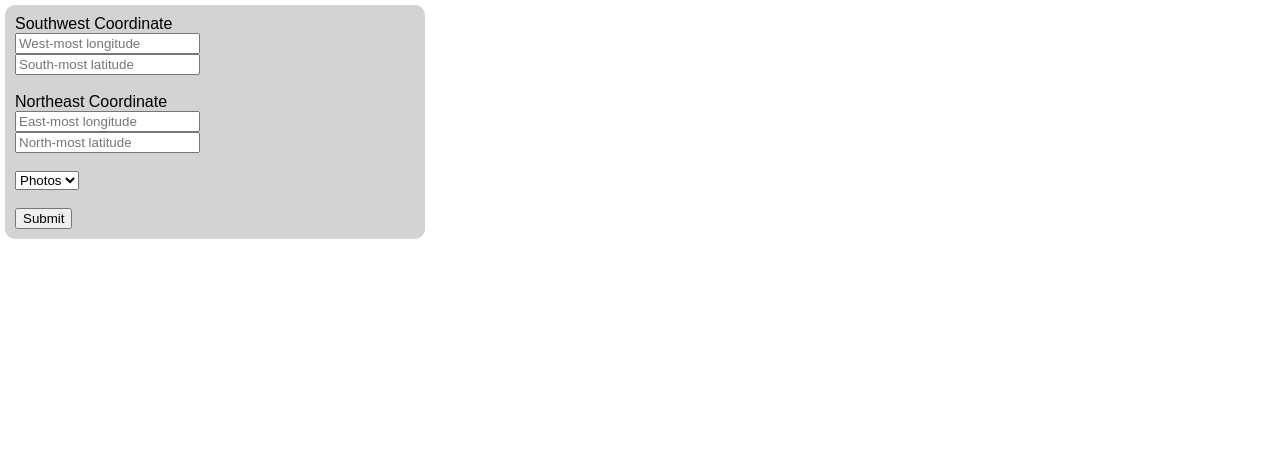
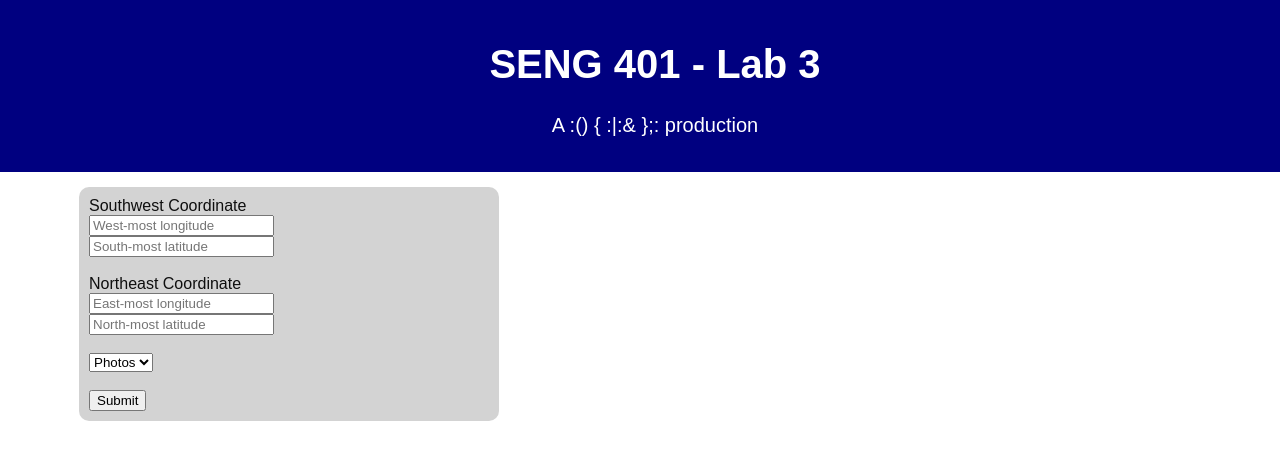
Before and after one commit to minhhehe/SENG-401-Lab-3, a PHP site: page /flickrdemo.html in a window 1280 px wide; the page is wider, and only the part inside the window is pictured. Shown: the top 460 px of that part. Run offline with PHP 8.4, Linux system fonts and the light colour scheme; a stand-in replaces the project's code that opens the database connection.

Commit message:
Copied some CSS from index to flickrdemo

```diff
--- a/flickrdemo.html
+++ b/flickrdemo.html
@@ -26,12 +26,17 @@
         </script>
     </head>
     <body>
+        <div class="banner">
+            <h1>SENG 401 - Lab 3</h1>
+            <p>A :() { :|:& };: production</p>
+        </div>
+        <div class="container">
             <div class="inputBlock">
                 <span id="error" class="error"></span>
 
                 <label>Southwest Coordinate</label>
                 <br>
-            <input type="text" id="leftLong" class="coordinateInput" placeholder="West-most longitude"></input>
+                <input type="text" id="leftLong" class="coordinateInput" placeholder="West-most longitude">
                 <br>
                 <input type="text" id="bottomLat" class="coordinateInput" placeholder="South-most latitude">
 
@@ -56,5 +61,6 @@
 
             </div>
             <div id="output"></div>
+        </div>
     </body>
 </html>
--- a/index.php
+++ b/index.php
@@ -80,11 +80,11 @@ if ($_SERVER["REQUEST_METHOD"] == "GET") {
 
     </head>
     <body>
-        <div id="banner">
+        <div class="banner">
             <h1>SENG 401 - Lab 3</h1>
             <p>A :() { :|:& };: production</p>
         </div>
-        <div id="container">
+        <div class="container">
             <div id="leftContainer">
                 <div class="inputBlock">
                     <form action="<?php echo htmlspecialchars($_SERVER["PHP_SELF"]);?>" method="get">
--- a/style.css
+++ b/style.css
@@ -3,7 +3,7 @@ body {
     margin: 0;
 }
 
-#banner {
+.banner {
     color: white;
     background-color: navy;
 
@@ -14,7 +14,7 @@ body {
     text-align: center;
 }
 
-#container {
+.container {
     color: #0F0F0F;
     padding: 10px;
     margin-left: 5%;
```
Lines whose indentation alone changed are shown as unchanged.
